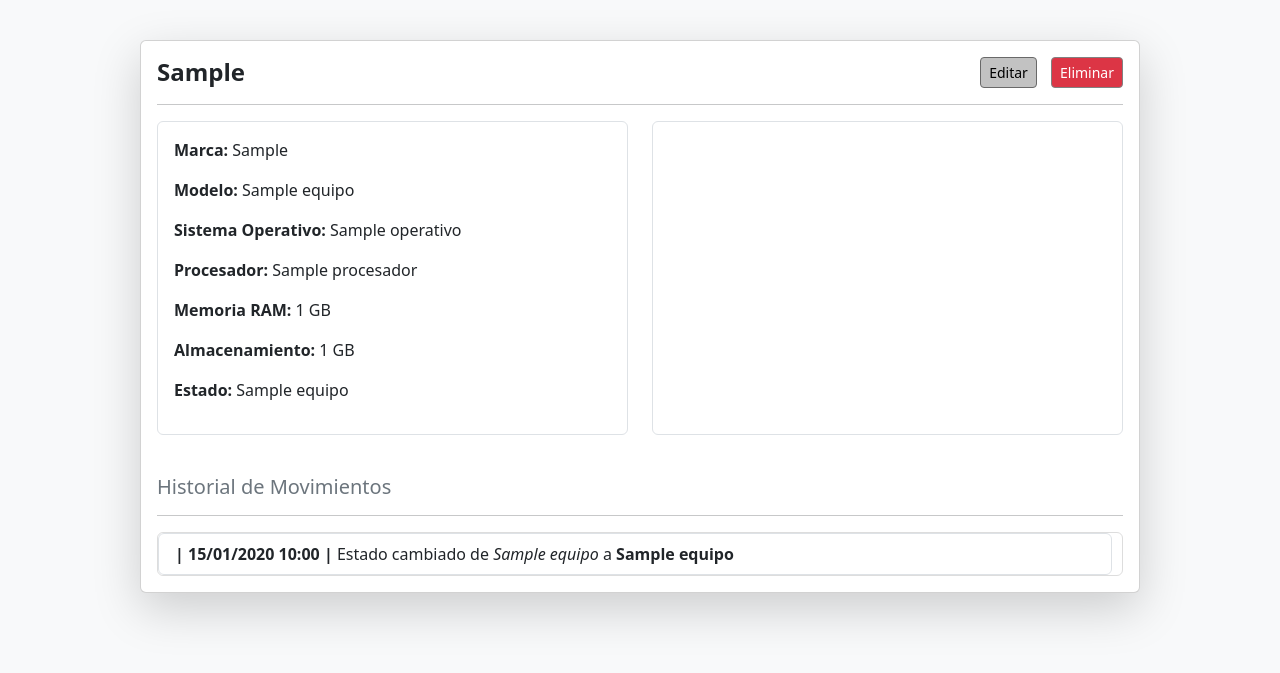
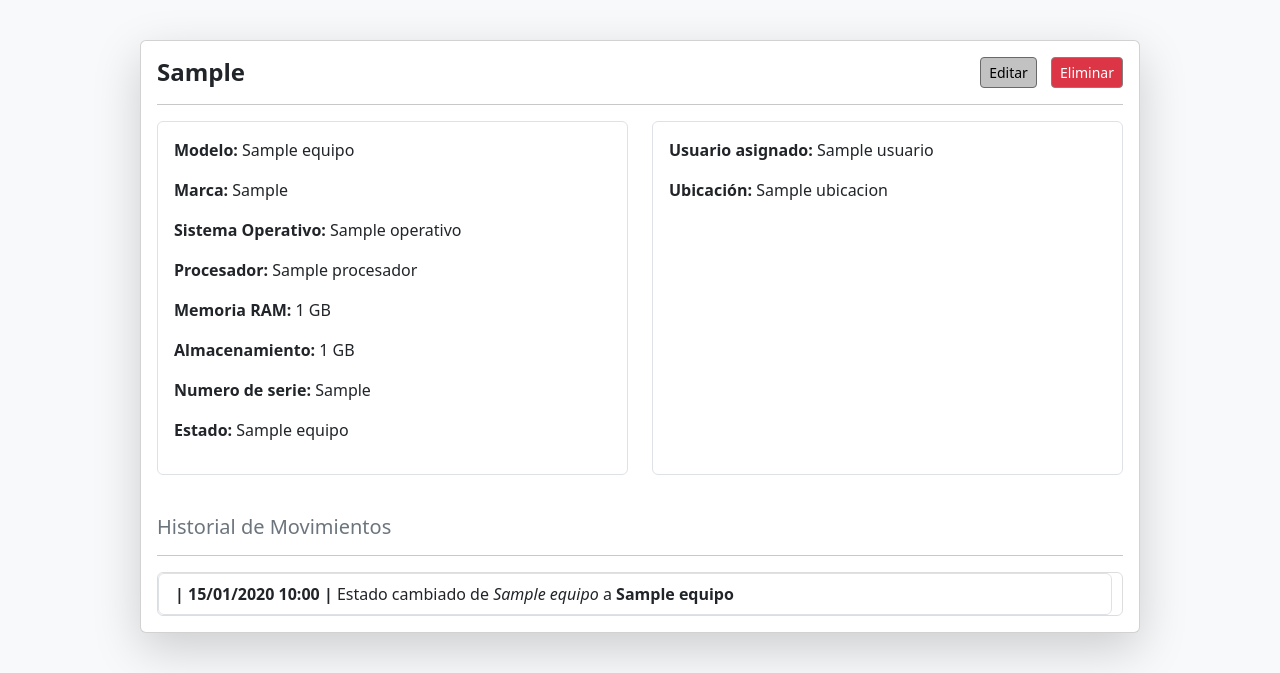
Before and after one commit to LuxCaro19/invent_cawafe, a Django app: page /inventario/detalle_equipo/1/ in a window 1280 px wide. Shown: the part 56-729 px from the top of the page. Run offline with Django 5.2, Linux system fonts and the light colour scheme; tables that the repository leaves empty hold one stand-in row (values such as "Sample post"); some libraries are stand-ins or nearby versions.

Commit message:
Corrección de vistas

```diff
--- a/inventario/forms/equipo_form.py
+++ b/inventario/forms/equipo_form.py
@@ -4,7 +4,7 @@ from inventario.models.equipo import Equipo
 class EquipoForm(forms.ModelForm):
     class Meta:
         model = Equipo
-        fields = ['etiqueta', 'memoria_ram', 'almacenamiento', 'modelo', 'sistema_operativo', 'procesador', 'estado']
+        fields = ['etiqueta', 'memoria_ram', 'almacenamiento', 'modelo', 'sistema_operativo', 'procesador', 'numero_serie', 'estado']
         widgets = {
             'etiqueta': forms.TextInput(attrs={'class': 'form-control'}),
             'memoria_ram': forms.NumberInput(attrs={'class': 'form-control'}),
@@ -12,5 +12,6 @@ class EquipoForm(forms.ModelForm):
             'modelo': forms.Select(attrs={'class': 'form-control select2' , 'style': 'width: 100%;'}),
             'sistema_operativo': forms.Select(attrs={'class': 'form-control select2', 'style': 'width: 100%;'}),
             'procesador': forms.Select(attrs={'class': 'form-control select2', 'style': 'width: 100%;'}),
+            'numero_serie': forms.TextInput(attrs={'class': 'form-control'}),
             'estado': forms.Select(attrs={'class': 'form-control'}),
         }
--- a/inventario/templates/base/registro_base/registro_base.html
+++ b/inventario/templates/base/registro_base/registro_base.html
@@ -19,17 +19,43 @@
         </div>
     </div>
 
-
     <div class="row">
         <div class="col-12 col-md-6 mb-3">
             <div class="border rounded p-3 h-100">
                 <div class="mb-2">
+                    <label><strong>Modelo:</strong></label>
+                    <select id="id_modelo" name="modelo" class="form-control select2" data-url="{% url 'obtener_marca' %}">
+                        {% for option in form.modelo.field.choices %}
+                            <option value="{{ option.0 }}" {% if option.0 == form.modelo.value %}selected{% endif %}>{{ option.1 }}</option>
+                        {% endfor %}
+                    </select>
+                    <script>
+                        $(document).ready(function () {
+                            $('#id_modelo').on('select2:select', function (e) {
+                                const modeloId = $(this).val();
+                                const url = $(this).data('url');
+                                const marcaDisplay = document.getElementById("marca-display");
+
+                                if (modeloId && url) {
+                                    fetch(`${url}?modelo_id=${modeloId}`)
+                                        .then(res => res.json())
+                                        .then(data => {
+                                            marcaDisplay.value = data.marca || "";
+                                        })
+                                        .catch(err => {
+                                            console.error("Error al obtener marca:", err);
+                                            marcaDisplay.value = "";
+                                        });
+                                } else {
+                                    marcaDisplay.value = "";
+                                }
+                            });
+                        });
+                    </script>
+                </div>
+                <div class="mb-2">
                     <label><strong>Marca:</strong></label>
                     <input type="text" id="marca-display" class="form-control" value="{{ marca_actual }}" readonly>
-                </div>
-                <div class="mb-2">
-                    <label><strong>Modelo:</strong></label>
-                    {{ form.modelo }}
                 </div>
                 <div class="mb-2">
                     <label><strong>Sistema Operativo:</strong></label>
@@ -48,6 +74,10 @@
                     {{ form.almacenamiento }}
                 </div>
                 <div class="mb-2">
+                    <label><strong>Número de serie:</strong></label>
+                    {{ form.numero_serie }}
+                </div>
+                <div class="mb-2">
                     <label><strong>Estado:</strong></label>
                     {{ form.estado }}
                 </div>
@@ -56,21 +86,43 @@
 
         <div class="col-12 col-md-6 mb-3">
             <div class="border rounded p-3 h-100">
-
+                <!-- Panel adicional vacío -->
             </div>
         </div>
-
     </div>
-
 </form>
 
+<!-- Select2 y marca dinámica -->
 <script>
     document.addEventListener("DOMContentLoaded", function () {
         $('.select2').select2({
-          width: '100%',  // Para que se vea igual al form-control
-          placeholder: "Selecciona un modelo",
-          allowClear: true
+            width: '100%',
+            placeholder: "Selecciona un modelo",
+            allowClear: true
         });
-      });
 
+        const modeloSelect = document.getElementById("id_modelo");
+        const marcaDisplay = document.getElementById("marca-display");
+
+        if (modeloSelect) {
+            modeloSelect.addEventListener("change", function () {
+                const modeloId = this.value;
+                const url = this.dataset.url;
+
+                if (modeloId && url) {
+                    fetch(`${url}?modelo_id=${modeloId}`)
+                        .then(response => response.json())
+                        .then(data => {
+                            marcaDisplay.value = data.marca || "";
+                        })
+                        .catch(err => {
+                            console.error("Error al obtener marca:", err);
+                            marcaDisplay.value = "";
+                        });
+                } else {
+                    marcaDisplay.value = "";
+                }
+            });
+        }
+    });
 </script>
--- a/inventario/templates/inventario/detalle/detalle_equipo.html
+++ b/inventario/templates/inventario/detalle/detalle_equipo.html
@@ -35,19 +35,35 @@
                         <!-- Columna 1 -->
                         <div class="col-12 col-md-6 mb-3">
                             <div class="border rounded p-3 h-100">
+                                <p><strong>Modelo:</strong> {{ equipo.modelo.nombre }}</p>
                                 <p><strong>Marca:</strong> {{ equipo.modelo.marca.marca }}</p>
-                                <p><strong>Modelo:</strong> {{ equipo.modelo.nombre }}</p>
                                 <p><strong>Sistema Operativo:</strong> {{ equipo.sistema_operativo.nombre }}</p>
                                 <p><strong>Procesador:</strong> {{ equipo.procesador.nombre }}</p>
                                 <p><strong>Memoria RAM:</strong> {{ equipo.memoria_ram }} GB</p>
                                 <p><strong>Almacenamiento:</strong> {{ equipo.almacenamiento }} GB</p>
+                                <p><strong>Numero de serie:</strong> {{ equipo.numero_serie }}</p>
                                 <p><strong>Estado:</strong> {{ equipo.estado.nombre }}</p>
                             </div>
                         </div>
 
                         <!-- Columna 2 (vacía de momento) -->
                         <div class="col-12 col-md-6 mb-3">
-                            <div class="border rounded p-3 h-100"></div>
+                            <div class="border rounded p-3 h-100">
+                                <p><strong>Usuario asignado:</strong>
+                                    {% if equipo.usuario_asignado.nombre_completo %}
+                                        {{ equipo.usuario_asignado.nombre_completo }}
+                                    {% else %}
+                                        No asignado
+                                    {% endif %}
+
+                                </p>
+                                <p><strong>Ubicación:</strong>
+                                    {% if equipo.usuario_asignado.ubicacion %}
+                                        {{ equipo.usuario_asignado.ubicacion.nombre }}
+                                    {% else %}
+                                        No asignado
+                                    {% endif %}
+                            </div>
                         </div>
                     </div>
                 </div>
--- a/inventario/templates/inventario/listados/listado_equipos.html
+++ b/inventario/templates/inventario/listados/listado_equipos.html
@@ -13,6 +13,7 @@
     <button class="dropdown-item group-option" data-column-name="S.O.">S.O.</button>
     <button class="dropdown-item group-option" data-column-name="Marca">Marca</button>
     <button class="dropdown-item group-option" data-column-name="Modelo">Modelo</button>
+    <button class="dropdown-item group-option" data-column-name="Procesador">Procesador</button>
     <button class="dropdown-item group-option" data-column-name="Estado">Estado</button>
     <button class="dropdown-item group-option" data-column-name="Usuario asignado">Usuario asignado</button>
     <button class="dropdown-item group-option" data-column-name="Ubicación">Ubicación</button>
@@ -27,6 +28,8 @@
     <th class="sorting">S.O.</th>
     <th class="sorting">Marca</th>
     <th class="sorting">Modelo</th>
+    <th class="sorting">Procesador</th>
+    <th class="sorting">Numero de serie</th>
     <th class="sorting">Estado</th>
     <th class="sorting">Usuario asignado</th>
     <th class="sorting">Ubicación</th>
@@ -40,6 +43,8 @@
         <td>{{ equipo.sistema_operativo.nombre }}</td>
         <td>{{ equipo.modelo.marca.marca }}</td>
         <td>{{ equipo.modelo.nombre }}</td>
+        <td>{{ equipo.procesador.nombre }}</td>
+        <td>{{ equipo.numero_serie }}</td>
         <td>{{ equipo.estado.nombre }}</td>
         <td>
             {% if equipo.usuario_asignado %}
--- a/inventario/urls.py
+++ b/inventario/urls.py
@@ -30,5 +30,8 @@ urlpatterns = [
     path('lista_tipos_equipos/', views.listado_tipo_equipos, name='listado_tipo_equipos'),
     path('lista_procesadores/', views.listado_procesadores, name='listado_procesadores'),
     path('lista_sistemas_operativos/', views.listado_sistemas_operativos, name='listado_sistemas_operativos'),
-    path('lista_estado_equipos/', views.listado_estado_equipos, name='listado_estados')
+    path('lista_estado_equipos/', views.listado_estado_equipos, name='listado_estados'),
+
+    # URLS ADICIONALES
+    path('obtener_marca/', views.obtener_marca, name='obtener_marca')
 ]
--- a/inventario/views.py
+++ b/inventario/views.py
@@ -15,7 +15,7 @@ from .models.sistema_operativo import Sistema_operativo
 from .forms.procesador_form import ProcesadorForm
 from .forms.so_form import SoForm
 from .forms.estado_equipo_form import Estado_equipoForm
-
+from django.http import JsonResponse
 
 # Create your views here.
 
@@ -276,3 +276,18 @@ def registrar_estado_equipo(request):
     else:
         form = Estado_equipoForm()
     return render(request, 'inventario/registro/registrar_estado.html', {'form': form})
+
+
+# Adicionales
+def obtener_marca(request):
+    modelo_id = request.GET.get('modelo_id')
+
+    if not modelo_id:
+        return JsonResponse({'marca': ''})
+
+    try:
+        modelo = Modelo_equipo.objects.get(id=modelo_id)
+        marca_nombre = modelo.marca.marca  # Asegúrate que modelo.marca es ForeignKey a Modelo_marca
+        return JsonResponse({'marca': marca_nombre})
+    except Modelo_equipo.DoesNotExist:
+        return JsonResponse({'marca': ''})
```
